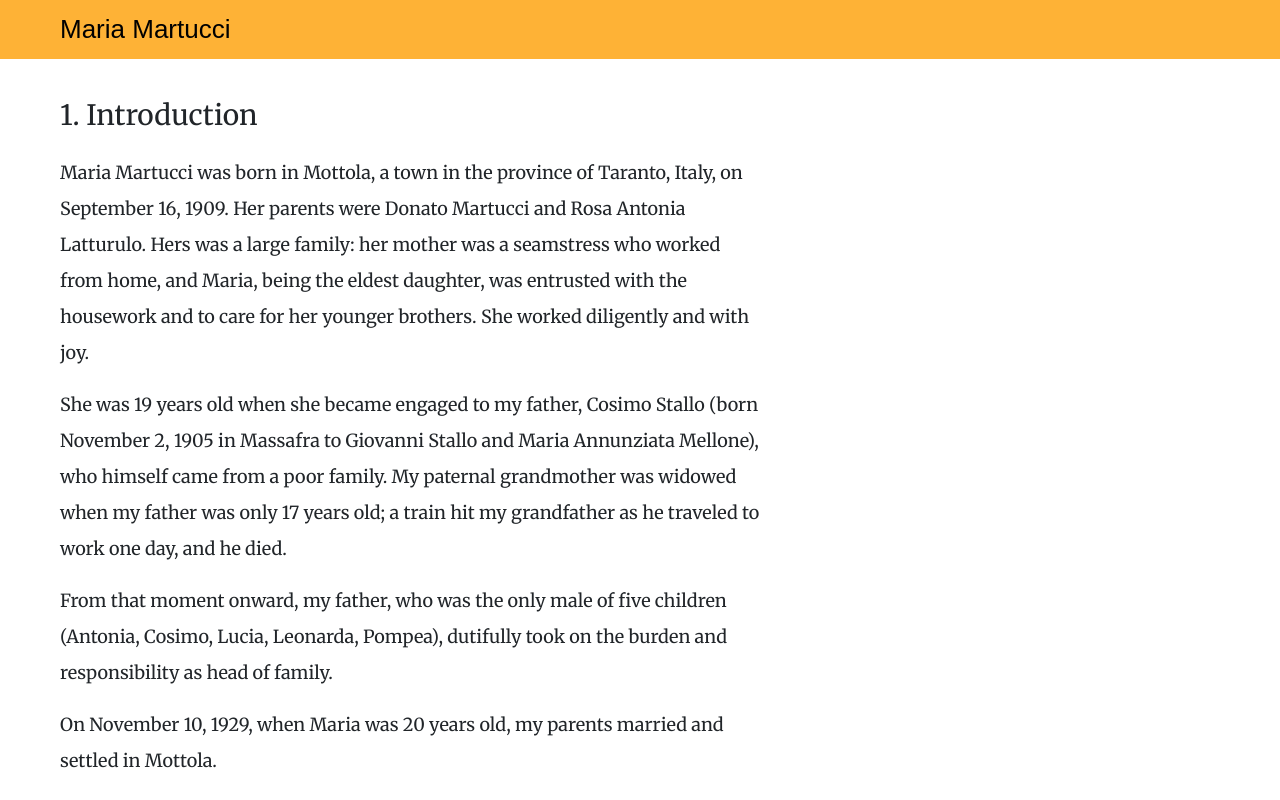
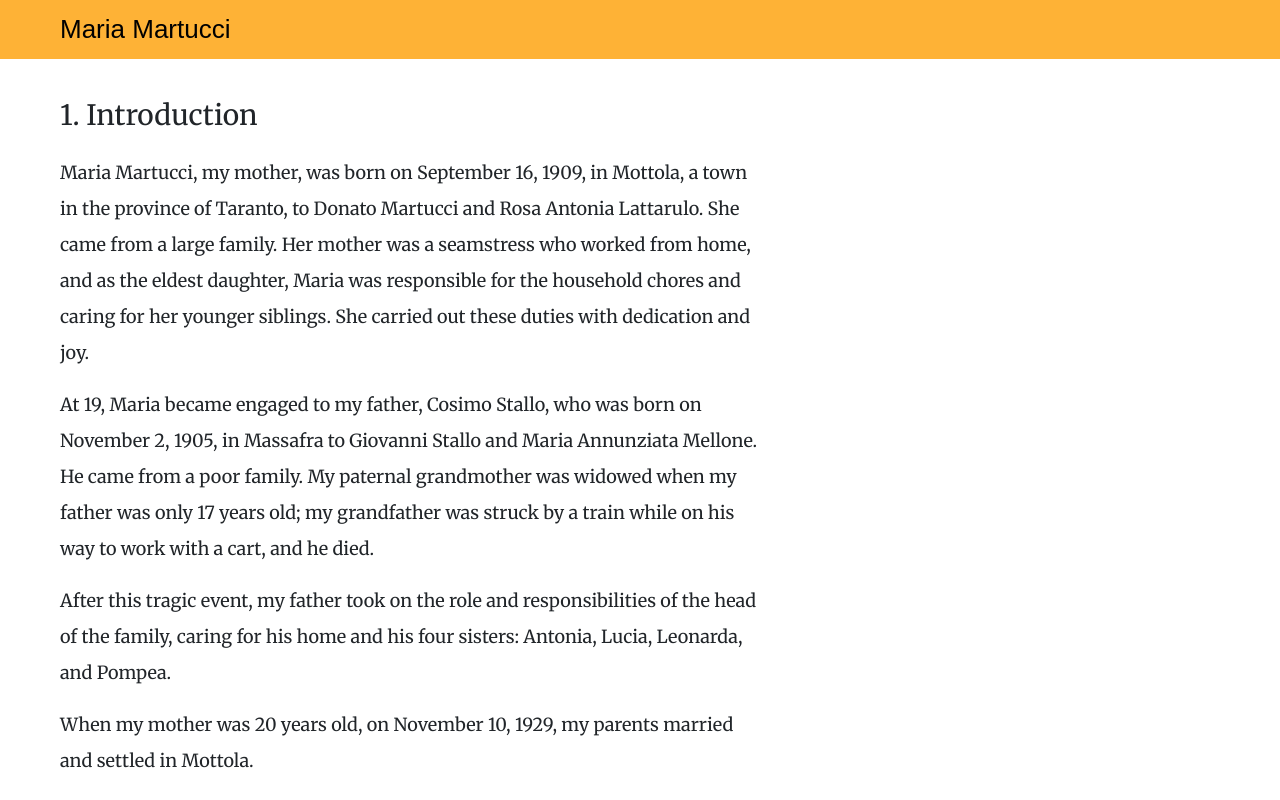
Before and after one commit to johnstallo/maria-martucci, a Next.js app: page /1 in a window 1280 px wide. Shown: the top 800 px of the page. Built offline with nearby package versions, Linux system fonts and the light colour scheme; a web font is replaced by a local one.

Commit message:
Update introduction

```diff
--- a/pages/1.js
+++ b/pages/1.js
@@ -8,11 +8,16 @@ export default () => (
     next="/2"
     nextTitle="My mother's conversion">
 
-    <p>Maria Martucci was born in Mottola, a town in the province of Taranto, Italy, on September 16, 1909. Her parents were Donato Martucci and Rosa Antonia Latturulo. Hers was a large family: her mother was a seamstress who worked from home, and Maria, being the eldest daughter, was entrusted with the housework and to care for her younger brothers. She worked diligently and with joy.</p>
-    <p>She was 19 years old when she became engaged to my father, Cosimo Stallo (born November 2, 1905 in Massafra to Giovanni Stallo and Maria Annunziata Mellone), who himself came from a poor family. My paternal grandmother was widowed when my father was only 17 years old; a train hit my grandfather as he traveled to work one day, and he died.</p>
-    <p>From that moment onward, my father, who was the only male of five children (Antonia, Cosimo, Lucia, Leonarda, Pompea), dutifully took on the burden and responsibility as head of family.</p>
-    <p>On November 10, 1929, when Maria was 20 years old, my parents married and settled in Mottola.</p>
-    <p>They had three children in the early years of their marriage: a girl and two boys. I do not remember the name of the infectious disease they caught, but the first two children became ill and died within a short timespan of each other. Following this great sorrow, my parents decided to move with their youngest child, Giovanni, who was 2 at the time, to my father’s hometown of Massafra. It was 1936.</p>
+<p>Maria Martucci, my mother, was born on September 16, 1909, in Mottola, a town in the province of Taranto, to Donato Martucci and Rosa Antonia Lattarulo. She came from a large family. Her mother was a seamstress who worked from home, and as the eldest daughter, Maria was responsible for the household chores and caring for her younger siblings. She carried out these duties with dedication and joy.</p>
+
+    <p>At 19, Maria became engaged to my father, Cosimo Stallo, who was born on November 2, 1905, in Massafra to Giovanni Stallo and Maria Annunziata Mellone. He came from a poor family. My paternal grandmother was widowed when my father was only 17 years old; my grandfather was struck by a train while on his way to work with a cart, and he died.</p>
+
+    <p>After this tragic event, my father took on the role and responsibilities of the head of the family, caring for his home and his four sisters: Antonia, Lucia, Leonarda, and Pompea.</p>
+
+    <p>When my mother was 20 years old, on November 10, 1929, my parents married and settled in Mottola.</p>
+
+    <p>They had three children in the early years of their marriage: a girl and two boys. Sadly, an infectious disease struck the family, claiming the lives of their first two children. After this profound loss, my parents decided to move to my father's hometown of Massafra in 1936, along with their youngest child, Giovanni, who was about two years old at the time.</p>
+
     <Photo src="../static/maria-martucci-cosimo-stallo.jpg" caption="My parents: Maria Martucci and Cosimo Stallo (1980)" />
   </ChapterLayout>
 )
```
